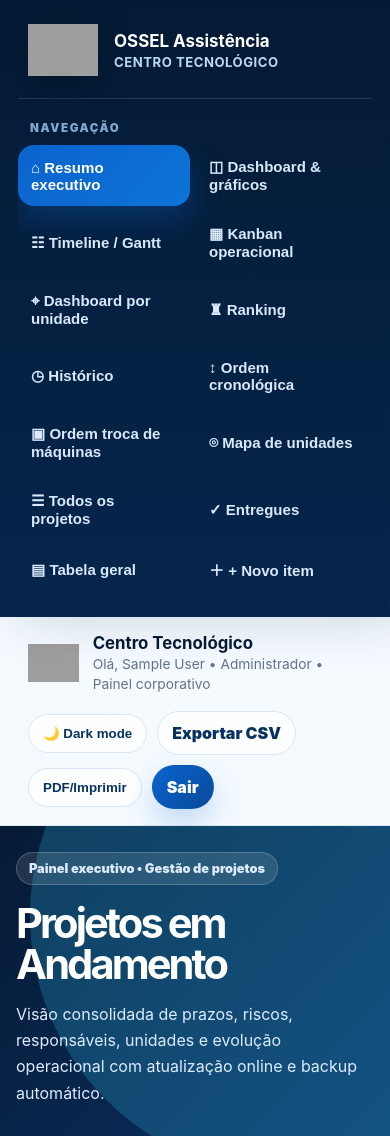
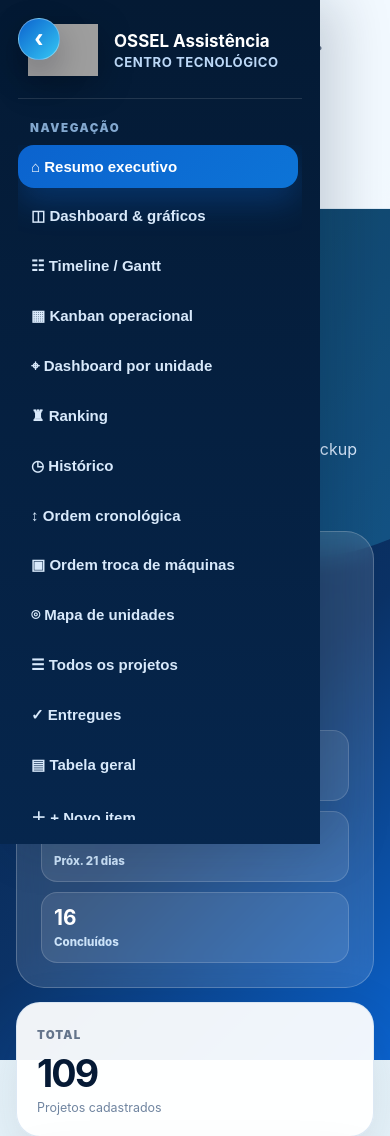
Before and after one commit to VinniTeo/ossel-dashboard, a Flask app: page / in a window 390 px wide. Shown: the top 1136 px of the page. Run offline with Flask 3, Linux system fonts and the light colour scheme; the visitor is signed in with stand-in values (Sample User, id 1); data comes from the database, SQL or seed files in the repository; grey boxes are pictures that could not be loaded.

Commit message:
Add files via upload

```diff
--- a/templates/index.html
+++ b/templates/index.html
@@ -57,8 +57,122 @@
     @media(max-width:700px){.topbar{position:static;align-items:flex-start;flex-direction:column}.content{padding:0 16px 32px}.hero{padding:26px 16px 72px}.filters{grid-template-columns:1fr}.kpis{grid-template-columns:1fr}.panelMini{grid-template-columns:1fr}.formGrid{grid-template-columns:1fr}}
     @media print{.sidebar,.topbar,.filters,.controlActions,.primaryBtn,.ghostBtn,.chipBtn{display:none!important}.app{display:block}.content{margin:0}.hero{padding:20px;color:#000;background:#fff}.view{display:block!important;page-break-after:always}}
   </style>
+
+<style id="sidebar-drawer-fix">
+/* V23 - Sidebar drawer estável: recolhe para fora da tela, sem comprimir layout */
+body.sidebar-closed .sidebar,
+body.sidebar-collapsed .sidebar,
+.app.sidebarCollapsed .sidebar {
+  transform: translateX(-104%) !important;
+  opacity: 0 !important;
+  pointer-events: none !important;
+  width: 286px !important;
+  min-width: 286px !important;
+  overflow: hidden !important;
+}
+body.sidebar-closed .app,
+body.sidebar-collapsed .app,
+.app.sidebarCollapsed {
+  grid-template-columns: 1fr !important;
+}
+body.sidebar-closed .main,
+body.sidebar-collapsed .main,
+.app.sidebarCollapsed .main {
+  margin-left: 0 !important;
+  width: 100% !important;
+}
+.sidebar {
+  transition: transform .25s ease, opacity .2s ease !important;
+  overflow-x: hidden !important;
+}
+.sidebar * {
+  max-width: 100%;
+}
+.sidebarToggle,
+.sidebar-toggle,
+#sidebarToggle,
+#sidebarDrawerToggle {
+  position: fixed !important;
+  left: 268px !important;
+  top: 84px !important;
+  width: 42px !important;
+  height: 42px !important;
+  border-radius: 999px !important;
+  border: 1px solid rgba(255,255,255,.35) !important;
+  background: linear-gradient(135deg,#0b63ce,#35c7f4) !important;
+  color: #fff !important;
+  display: grid !important;
+  place-items: center !important;
+  font-size: 0 !important;
+  line-height: 1 !important;
+  cursor: pointer !important;
+  box-shadow: 0 14px 34px rgba(2,8,23,.28) !important;
+  z-index: 99999 !important;
+}
+.sidebarToggle::before,
+.sidebar-toggle::before,
+#sidebarToggle::before,
+#sidebarDrawerToggle::before {
+  content: "‹";
+  font-size: 28px;
+  font-weight: 900;
+  transform: translateY(-1px);
+}
+body.sidebar-closed .sidebarToggle,
+body.sidebar-closed .sidebar-toggle,
+body.sidebar-closed #sidebarToggle,
+body.sidebar-closed #sidebarDrawerToggle,
+body.sidebar-collapsed .sidebarToggle,
+body.sidebar-collapsed .sidebar-toggle,
+body.sidebar-collapsed #sidebarToggle,
+body.sidebar-collapsed #sidebarDrawerToggle,
+.app.sidebarCollapsed .sidebarToggle,
+.app.sidebarCollapsed .sidebar-toggle,
+.app.sidebarCollapsed #sidebarToggle,
+.app.sidebarCollapsed #sidebarDrawerToggle {
+  left: 18px !important;
+}
+body.sidebar-closed .sidebarToggle::before,
+body.sidebar-closed .sidebar-toggle::before,
+body.sidebar-closed #sidebarToggle::before,
+body.sidebar-closed #sidebarDrawerToggle::before,
+body.sidebar-collapsed .sidebarToggle::before,
+body.sidebar-collapsed .sidebar-toggle::before,
+body.sidebar-collapsed #sidebarToggle::before,
+body.sidebar-collapsed #sidebarDrawerToggle::before,
+.app.sidebarCollapsed .sidebarToggle::before,
+.app.sidebarCollapsed .sidebar-toggle::before,
+.app.sidebarCollapsed #sidebarToggle::before,
+.app.sidebarCollapsed #sidebarDrawerToggle::before {
+  content: "›";
+}
+@media (max-width: 920px) {
+  .app { grid-template-columns: 1fr !important; }
+  .sidebar {
+    position: fixed !important;
+    inset: 0 auto 0 0 !important;
+    width: min(86vw, 320px) !important;
+    min-width: unset !important;
+    z-index: 9999 !important;
+  }
+  body:not(.sidebar-closed):not(.sidebar-collapsed) .sidebar {
+    transform: translateX(0) !important;
+    opacity: 1 !important;
+    pointer-events: auto !important;
+  }
+  .sidebarToggle,
+  .sidebar-toggle,
+  #sidebarToggle,
+  #sidebarDrawerToggle {
+    left: 18px !important;
+    top: 18px !important;
+  }
+}
+</style>
+
 </head>
 <body class="{{ 'isAdmin' if user.is_admin else '' }}">
+<button id="sidebarDrawerToggle" title="Mostrar/Ocultar navegação" aria-label="Mostrar/Ocultar navegação"></button>
 <div class="app">
   <aside class="sidebar">
     <button class="sidebarCollapse" onclick="toggleSidebar()" title="Recolher / expandir navegação">❮</button>
@@ -160,5 +274,31 @@ function toggleTheme(){document.body.dataset.theme=document.body.dataset.theme==
 ['search','cat','st','resp','risk','order'].forEach(id=>$(id).addEventListener('input',renderViews));
 setupNav(); load().catch(e=>{$('views').innerHTML='<div class="empty">Erro ao carregar dados. Verifique o deploy e as variáveis do Render.</div>'; console.error(e)});
 </script>
+
+<script id="sidebar-drawer-script">
+(function(){
+  function setState(closed){
+    document.body.classList.toggle('sidebar-closed', closed);
+    document.body.classList.remove('sidebar-collapsed');
+    const app = document.querySelector('.app');
+    if(app) app.classList.remove('sidebarCollapsed');
+    localStorage.setItem('osselSidebarClosed', closed ? '1' : '0');
+  }
+  window.toggleSidebar = function(){
+    setState(!document.body.classList.contains('sidebar-closed'));
+  };
+  document.addEventListener('DOMContentLoaded', function(){
+    const saved = localStorage.getItem('osselSidebarClosed') === '1';
+    setState(saved);
+    document.querySelectorAll('.sidebarToggle,.sidebar-toggle,#sidebarToggle,#sidebarDrawerToggle').forEach(function(btn){
+      btn.onclick = function(e){
+        e.preventDefault();
+        window.toggleSidebar();
+      };
+    });
+  });
+})();
+</script>
+
 </body>
 </html>
```
